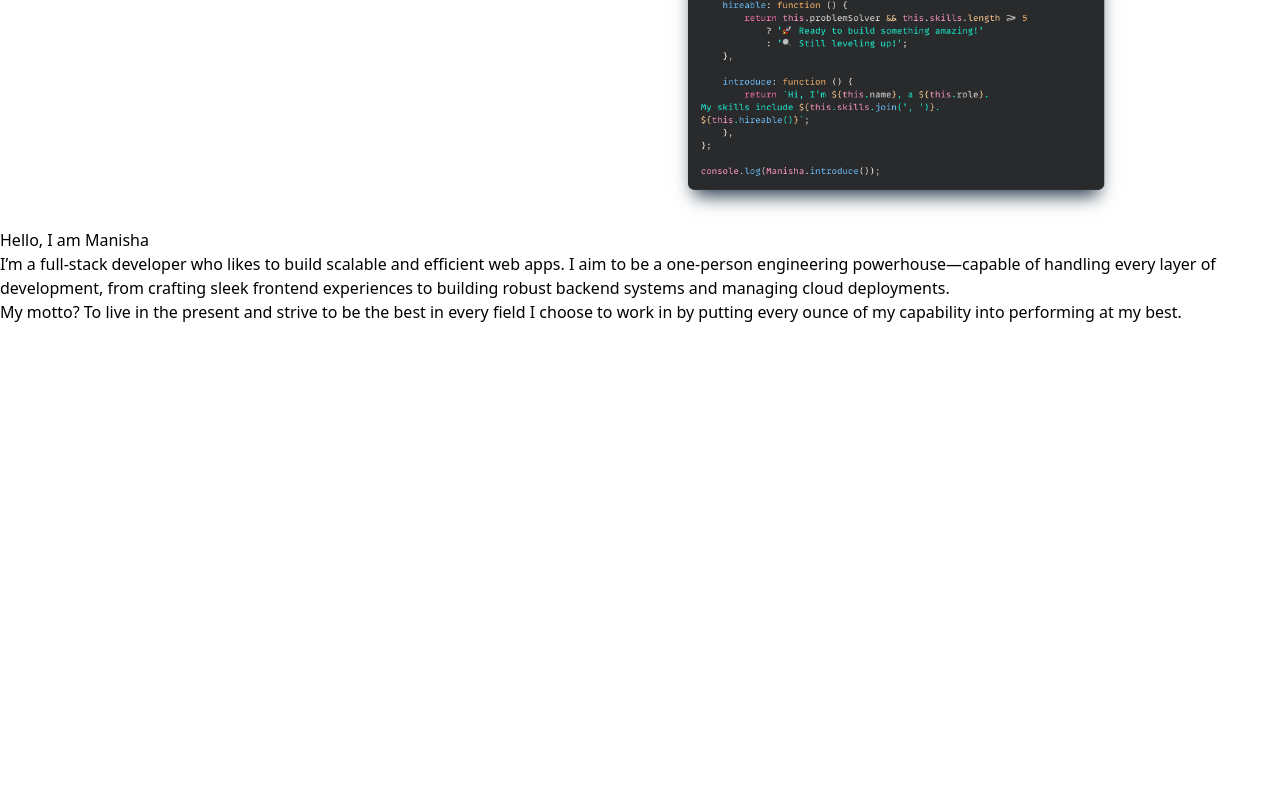
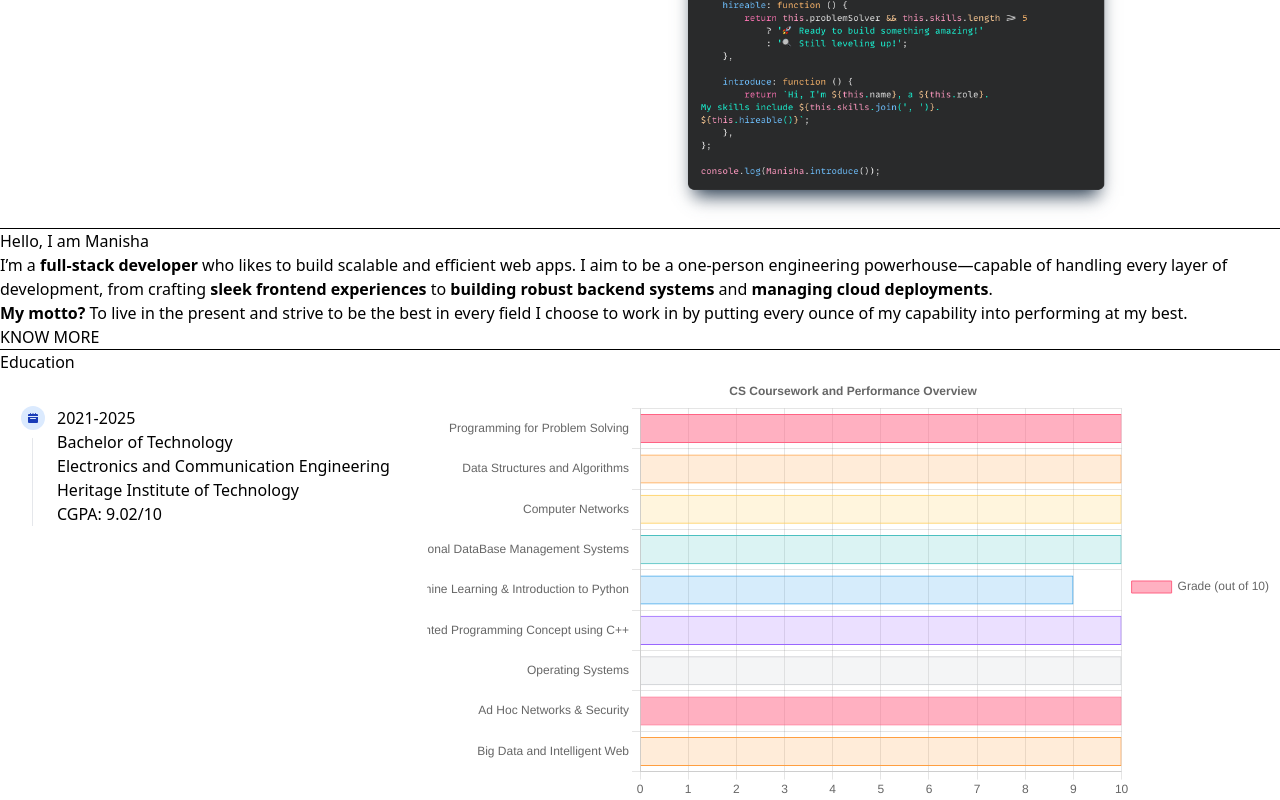
Before and after one commit to ManishaBose/portfolio, a React (Vite) app: page / in a window 1280 px wide. Shown: the part 307-1107 px from the top of the page. Before the commit the page ends 800 px from the top, so only its background shows below. Built offline with nearby package versions, Linux system fonts and the light colour scheme.

Commit message:
Add content in Education.jsx

```diff
--- a/package.json
+++ b/package.json
@@ -16,13 +16,17 @@
     "@headlessui/react": "^2.2.0",
     "@heroicons/react": "^2.2.0",
     "@tailwindcss/vite": "^4.0.4",
+    "chart.js": "^4.4.7",
+    "faker": "^5.5.3",
     "react": "^19.0.0",
+    "react-chartjs-2": "^5.3.0",
     "react-dom": "^19.0.0",
     "tailwindcss": "^4.0.4"
   },
   "devDependencies": {
     "@chromatic-com/storybook": "^3.2.4",
     "@eslint/js": "^9.19.0",
+    "@faker-js/faker": "^9.4.0",
     "@storybook/addon-essentials": "^8.5.3",
     "@storybook/addon-interactions": "^8.5.3",
     "@storybook/addon-onboarding": "^8.5.3",
--- a/src/App.jsx
+++ b/src/App.jsx
@@ -1,5 +1,6 @@
 import './App.css'
 import { About } from './components/About/About'
+import { Education } from './components/Education/Education'
 import { Header } from './components/Header/Header'
 import { Hero } from './components/Hero/Hero'
 
@@ -10,6 +11,7 @@ function App() {
       <Header/>
       <Hero/>
       <About/>
+      <Education/>
     </>
   )
 }
--- a/src/components/About/About.jsx
+++ b/src/components/About/About.jsx
@@ -3,14 +3,16 @@ export function About(){
         <div>
             <div>Hello, I am Manisha</div>
             <div>
-                I’m a full-stack developer who likes to build scalable and efficient web apps.
+                I’m a <b>full-stack developer</b> who likes to build scalable and efficient web apps.
                 I aim to be a one-person engineering powerhouse—capable of handling every layer of development,
-                from crafting sleek frontend experiences to building robust backend systems and managing cloud deployments.
+                from crafting <b>sleek frontend experiences</b> to <b>building robust backend systems</b> and <b>managing cloud deployments</b>.
             </div>
             <div>
-                My motto? To live in the present and strive to be the best in every field I choose to work in by putting
+                <b>My motto?</b> To live in the present and strive to be the best in every field I choose to work in by putting
                 every ounce of my capability into performing at my best.
             </div>
+            <button>KNOW MORE</button>
+            <hr/>
         </div>
     )
 }
--- /dev/null
+++ b/src/components/Education/Education.jsx
@@ -0,0 +1,98 @@
+import {
+    Chart as ChartJS,
+    CategoryScale,
+    LinearScale,
+    BarElement,
+    Title,
+    Tooltip,
+    Legend,
+  } from 'chart.js';
+  import { Bar } from 'react-chartjs-2';
+
+  ChartJS.register(
+    CategoryScale,
+    LinearScale,
+    BarElement,
+    Title,
+    Tooltip,
+    Legend
+  );
+
+  export const options = {
+    indexAxis: 'y',
+    elements: {
+      bar: {
+        borderWidth: 2,
+      },
+    },
+    responsive: true,
+    plugins: {
+      legend: {
+        position: 'right',
+      },
+      title: {
+        display: true,
+        text: 'CS Coursework and Performance Overview',
+      },
+    },
+  };
+
+  const labels = ['Programming for Problem Solving', 'Data Structures and Algorithms', 'Computer Networks',
+    'Relational DataBase Management Systems', 'Machine Learning & Introduction to Python', 'Object Oriented Programming Concept using C++',
+     'Operating Systems', 'Ad Hoc Networks & Security', 'Big Data and Intelligent Web'];
+
+  export const data = {
+    labels,
+    datasets: [
+      {
+        label: 'Grade (out of 10)',
+        data: [10,10,10,10,9,10,10,10,10],
+        borderColor: [
+            'rgb(255, 99, 132)',
+            'rgb(255, 159, 64)',
+            'rgb(255, 205, 86)',
+            'rgb(75, 192, 192)',
+            'rgb(54, 162, 235)',
+            'rgb(153, 102, 255)',
+            'rgb(201, 203, 207)'
+          ],
+        backgroundColor: ['rgba(255, 99, 132, 0.5)',
+            'rgba(255, 159, 64, 0.2)',
+            'rgba(255, 205, 86, 0.2)',
+            'rgba(75, 192, 192, 0.2)',
+            'rgba(54, 162, 235, 0.2)',
+            'rgba(153, 102, 255, 0.2)',
+            'rgba(201, 203, 207, 0.2)'
+        ],
+        borderWidth: 1
+      }]
+  };
+
+export function Education(){
+    return (
+        <div>
+            <div>Education</div>
+            <div className="grid grid-cols-3">
+                <div className='col-span-1'>
+                    <ol className="relative border-s border-gray-200 dark:border-gray-700 ml-8 mt-8">
+                        <li className="mb-10 ms-6">
+                            <span className="absolute flex items-center justify-center w-6 h-6 bg-blue-100 rounded-full -start-3 ring-8 ring-white dark:ring-gray-900 dark:bg-blue-900">
+                                <svg className="w-2.5 h-2.5 text-blue-800 dark:text-blue-300" aria-hidden="true" xmlns="http://www.w3.org/2000/svg" fill="currentColor" viewBox="0 0 20 20">
+                                    <path d="M20 4a2 2 0 0 0-2-2h-2V1a1 1 0 0 0-2 0v1h-3V1a1 1 0 0 0-2 0v1H6V1a1 1 0 0 0-2 0v1H2a2 2 0 0 0-2 2v2h20V4ZM0 18a2 2 0 0 0 2 2h16a2 2 0 0 0 2-2V8H0v10Zm5-8h10a1 1 0 0 1 0 2H5a1 1 0 0 1 0-2Z"/>
+                                </svg>
+                            </span>
+                            <div>2021-2025</div>
+                            <div>Bachelor of Technology</div>
+                            <div>Electronics and Communication Engineering</div>
+                            <div>Heritage Institute of Technology</div>
+                            <div>CGPA: 9.02/10</div>
+                        </li>
+                    </ol>
+                </div>
+                <div className='col-span-2'>
+                    <Bar options={options} data={data} />
+                </div>
+            </div>
+        </div>
+    )
+}
--- a/src/components/Hero/Hero.jsx
+++ b/src/components/Hero/Hero.jsx
@@ -4,6 +4,7 @@ import meOutput from '../../assets/meOutput.png'
 export function Hero(){
     const [imageSrc, setImageSrc] = useState(me);
     return(
+        <>
        <div className="grid grid-cols-2">
             <div>
                 <div>Build.</div>
@@ -11,12 +12,14 @@ export function Hero(){
                 <div>Improve.</div>
                 <div>Repeat.</div>
                 <div>Crafting pixel-perfect, code-  precise, scalable web application.</div>
-                <button>Download Resume!</button>
+                <button>DOWNLOAD RESUME</button>
             </div>
             <div onMouseEnter={()=>{setImageSrc(meOutput)}}
                 onMouseLeave={()=>{setImageSrc(me)}}>
                 <img src={imageSrc}/>
             </div>
         </div>
+        <hr/>
+        </>
     )
 }
```
Also changed, not shown: 2 other files (tests, documents, lock files or other folders).
